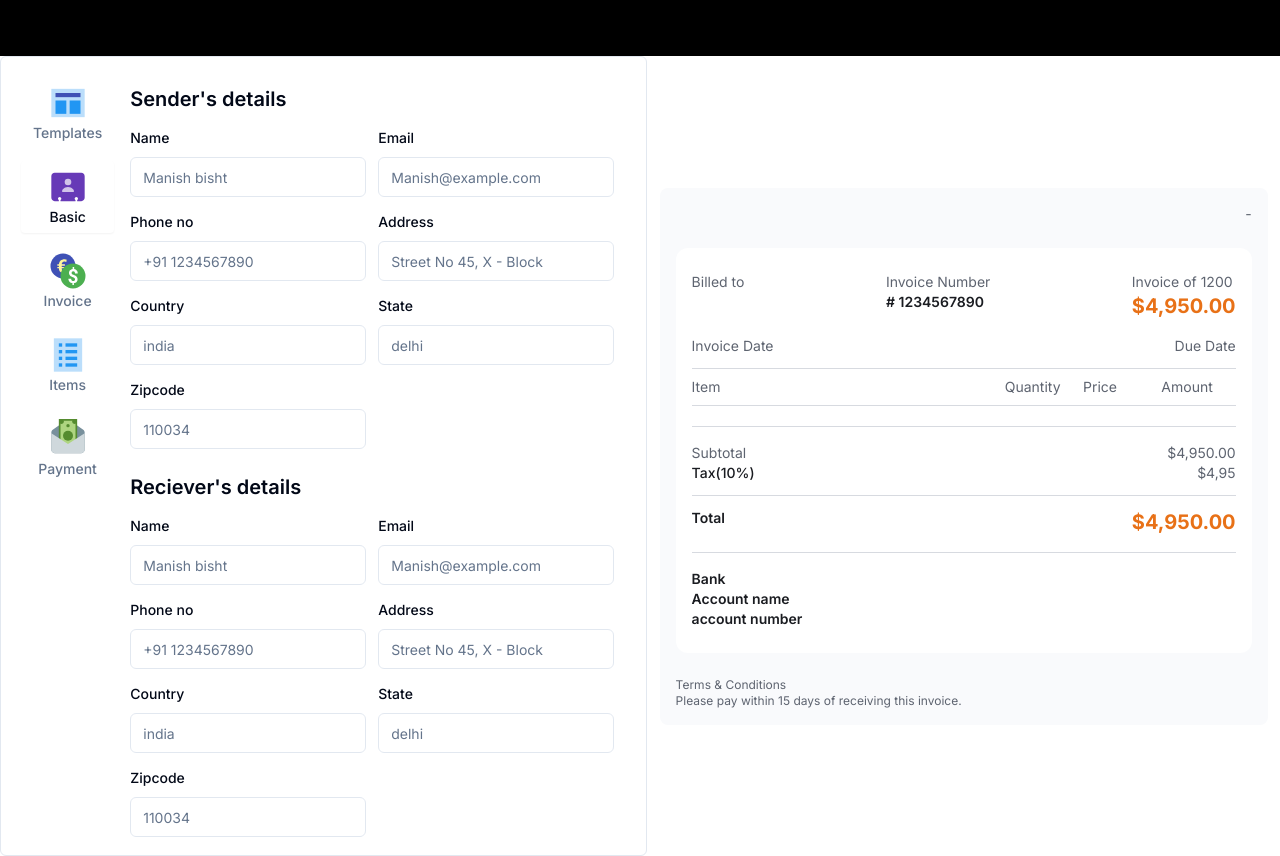
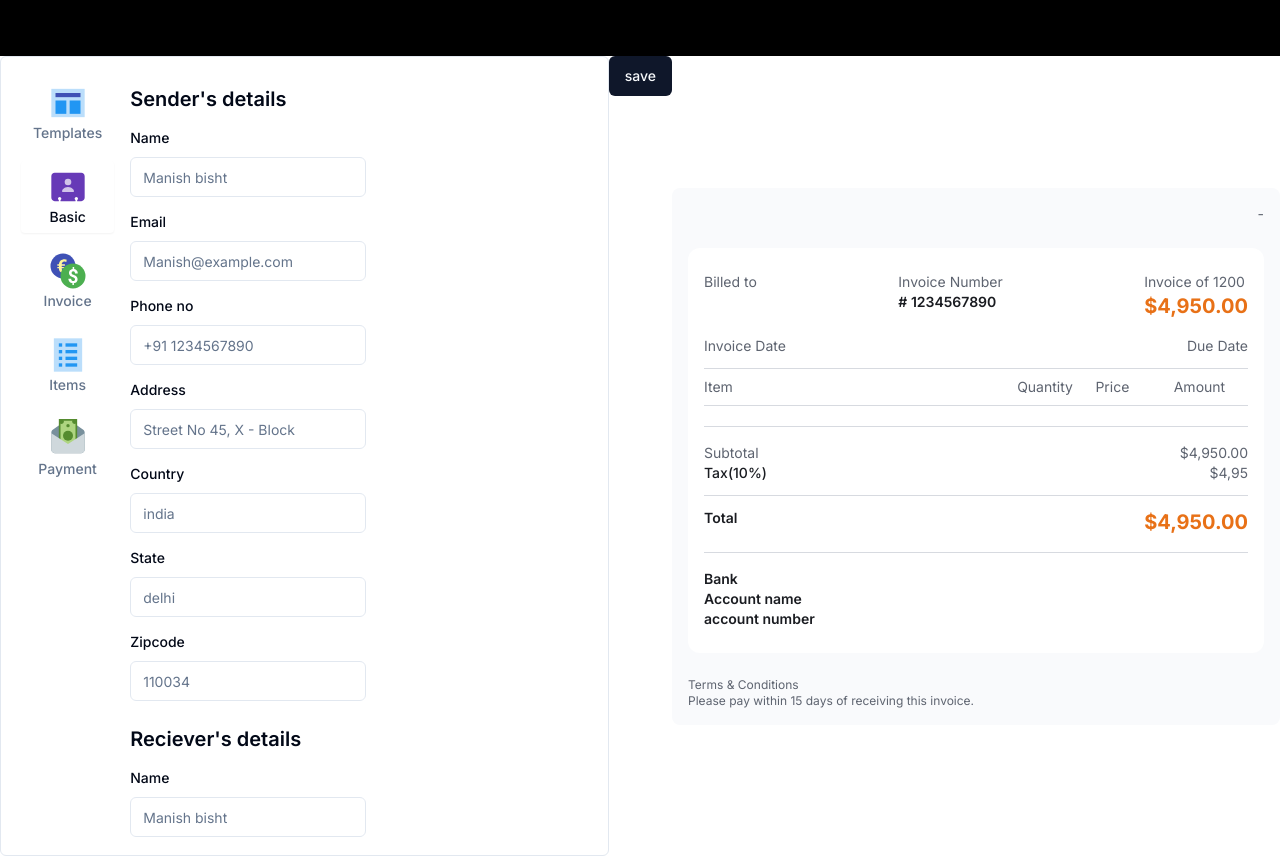
Before and after one commit to ManishBisht777/quick-invoice, a Next.js app: page /editor/modern in a window 1280 px wide. Built offline with nearby package versions, Linux system fonts and the light colour scheme.

Commit message:
feat: pdf genrate

```diff
--- a/package.json
+++ b/package.json
@@ -18,15 +18,16 @@
     "@tanstack/react-query": "^5.14.1",
     "class-variance-authority": "^0.7.0",
     "clsx": "^2.0.0",
+    "jspdf": "^2.5.1",
     "lucide-react": "^0.298.0",
     "next": "14.0.4",
     "react": "^18",
     "react-dom": "^18",
     "react-hook-form": "^7.49.2",
+    "react-icons": "^5.0.1",
     "tailwind-merge": "^2.1.0",
     "tailwindcss-animate": "^1.0.7",
     "zod": "^3.22.4",
-    "react-icons": "^5.0.1",
     "zustand": "^4.4.7"
   },
   "devDependencies": {
--- a/src/components/Editor.tsx
+++ b/src/components/Editor.tsx
@@ -26,6 +26,9 @@ import {
   FcViewDetails,
 } from "react-icons/fc";
 import { AllTemplates } from "@/lib/templates/util";
+import { Button } from "./ui/button";
+import html2canvas from "html2canvas";
+import jsPDF from "jspdf";
 
 export default function Editor({ id }: { id: string }) {
   const form = useForm<z.infer<typeof templatePropsSchema>>({
@@ -48,6 +51,51 @@ export default function Editor({ id }: { id: string }) {
   if (!Template) {
     return <div>Template not found</div>;
   }
+
+  const downloadComponentAsPDF = () => {
+    const componentNode = document.getElementById("invoice");
+
+    html2canvas(componentNode).then((canvas) => {
+      const imgData = canvas.toDataURL("image/png");
+
+      const pdf = new jsPDF({
+        orientation: "portrait",
+        unit: "mm",
+        format: "a4",
+      });
+
+      const imgWidth = pdf.internal.pageSize.getWidth();
+      const imgHeight = (canvas.height * imgWidth) / canvas.width;
+      let position = 0;
+
+      const addImageToPDF = () => {
+        pdf.addImage(imgData, "PNG", 0, position, imgWidth, imgHeight);
+      };
+
+      const saveAndContinue = () => {
+        pdf.addPage();
+        position -= pdf.internal.pageSize.getHeight();
+        addImageToPDF();
+      };
+
+      const addContentToPDF = () => {
+        const contentHeight = componentNode.offsetHeight;
+
+        // Add the content to the current page
+        addImageToPDF();
+
+        // Check if there's remaining content and add to subsequent pages if necessary
+        const remainingHeight = contentHeight - position;
+        if (remainingHeight > pdf.internal.pageSize.getHeight()) {
+          saveAndContinue();
+        }
+      };
+
+      addContentToPDF();
+
+      pdf.save("component.pdf");
+    });
+  };
 
   return (
     <Form {...form}>
@@ -98,7 +146,9 @@ export default function Editor({ id }: { id: string }) {
           </EditorTabs>
         </ScrollArea>
       </form>
-      <div className="flex flex-1 justify-center items-center">
+      <Button onClick={downloadComponentAsPDF}>save</Button>
+
+      <div id="invoice" className="flex flex-1 justify-center items-center">
         <Template initialValue={form.watch()} />
       </div>
     </Form>
```
Also changed, not shown: 1 other file (tests, documents, lock files or other folders).
